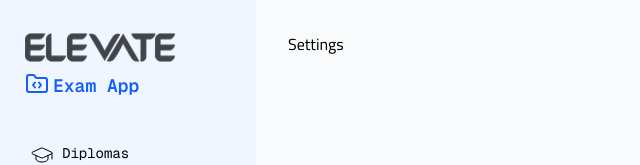
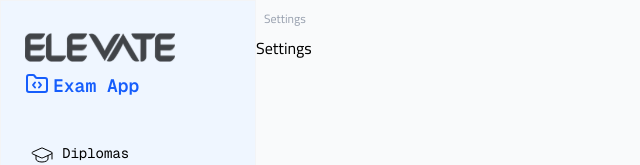
Before and after one commit to mhmd-salah/exam-app, a Next.js app: page /en/settings in a window 1280 px wide. Shown: the top 165 px of the page, without its empty margins (0-640 px from the left). Built offline with nearby package versions, Linux system fonts and the light colour scheme.

Commit message:
feat(dashboard): add dashboard breadcrumb

```diff
--- a/src/app/[locale]/(dashboard)/layout.tsx
+++ b/src/app/[locale]/(dashboard)/layout.tsx
@@ -1,4 +1,5 @@
 import Sidebar from "@/features/dashboard/components/Sidebar";
+import DashboardBreadCrumb from "./../../../features/dashboard/components/DashboardBreadcrumb";
 
 interface IProps {
   children: React.ReactNode;
@@ -9,7 +10,14 @@ export default function DiplomasLayout({ children }: IProps) {
     <div className="mint-h-screen flex bg-gray-50">
       <Sidebar />
 
-      <main className="flex-1 overflow-y-auto p-8">{children}</main>
+      <main className="flex-1 ">
+        <div className="px-2 py-2">
+          <DashboardBreadCrumb/>
+        </div>
+        <div className="overflow-y-auto ">
+        {children}
+        </div>
+      </main>
     </div>
   );
 }
--- /dev/null
+++ b/src/features/dashboard/components/DashboardBreadcrumb.tsx
@@ -0,0 +1,56 @@
+"use client";
+
+import { Link, usePathname } from "@/i18n/navigation";
+
+import {
+  Breadcrumb,
+  BreadcrumbItem,
+  BreadcrumbLink,
+  BreadcrumbList,
+  BreadcrumbPage,
+  BreadcrumbSeparator,
+} from "@/shared/components/ui/breadcrumb";
+
+const breadcrumbLabels: Record<string, string> = {
+  dashboard: "Dashboard",
+  diplomas: "Diplomas",
+  settings: "Settings",
+};
+
+const DashboardBreadCrumb = () => {
+  const pathname = usePathname();
+
+  const segments = pathname.split("/").filter(Boolean);
+
+  return (
+    <Breadcrumb>
+      <BreadcrumbList>
+        {segments.map((segment, index) => {
+          const href = "/" + segments.slice(0, index + 1).join("/");
+          const isLast = index === segments.length - 1;
+          const label = breadcrumbLabels[segment] ?? segment;
+
+          return (
+            <div key={href}>
+              {index > 0 && <BreadcrumbSeparator className="text-gray-400" />}
+
+              <BreadcrumbItem>
+                {isLast ? (
+                  <BreadcrumbPage className="text-xs text-gray-400">{label}</BreadcrumbPage>
+                ) : (
+                  <BreadcrumbLink>
+                    <Link href={href} className="text-xs text-gray-400">
+                      {label}
+                    </Link>
+                  </BreadcrumbLink>
+                )}
+              </BreadcrumbItem>
+            </div>
+          );
+        })}
+      </BreadcrumbList>
+    </Breadcrumb>
+  );
+};
+
+export default DashboardBreadCrumb;
--- /dev/null
+++ b/src/shared/components/ui/breadcrumb.tsx
@@ -0,0 +1,124 @@
+import * as React from "react"
+import { mergeProps } from "@base-ui/react/merge-props"
+import { useRender } from "@base-ui/react/use-render"
+import { cn } from "cn"
+import { ChevronRightIcon, MoreHorizontalIcon } from "lucide-react"
+
+function Breadcrumb({ className, ...props }: React.ComponentProps<"nav">) {
+  return (
+    <nav
+      aria-label="breadcrumb"
+      data-slot="breadcrumb"
+      className={cn(className)}
+      {...props}
+    />
+  )
+}
+
+function BreadcrumbList({ className, ...props }: React.ComponentProps<"ol">) {
+  return (
+    <ol
+      data-slot="breadcrumb-list"
+      className={cn(
+        "flex flex-wrap items-center gap-1.5 text-sm wrap-break-word text-muted-foreground",
+        className
+      )}
+      {...props}
+    />
+  )
+}
+
+function BreadcrumbItem({ className, ...props }: React.ComponentProps<"li">) {
+  return (
+    <li
+      data-slot="breadcrumb-item"
+      className={cn("inline-flex items-center gap-1", className)}
+      {...props}
+    />
+  )
+}
+
+function BreadcrumbLink({
+  className,
+  render,
+  ...props
+}: useRender.ComponentProps<"a">) {
+  return useRender({
+    defaultTagName: "a",
+    props: mergeProps<"a">(
+      {
+        className: cn("transition-colors hover:text-foreground", className),
+      },
+      props
+    ),
+    render,
+    state: {
+      slot: "breadcrumb-link",
+    },
+  })
+}
+
+function BreadcrumbPage({ className, ...props }: React.ComponentProps<"span">) {
+  return (
+    <span
+      data-slot="breadcrumb-page"
+      role="link"
+      aria-disabled="true"
+      aria-current="page"
+      className={cn("font-normal text-foreground", className)}
+      {...props}
+    />
+  )
+}
+
+function BreadcrumbSeparator({
+  children,
+  className,
+  ...props
+}: React.ComponentProps<"li">) {
+  return (
+    <li
+      data-slot="breadcrumb-separator"
+      role="presentation"
+      aria-hidden="true"
+      className={cn("[&>svg]:size-3.5", className)}
+      {...props}
+    >
+      {children ?? (
+        <ChevronRightIcon />
+      )}
+    </li>
+  )
+}
+
+function BreadcrumbEllipsis({
+  className,
+  ...props
+}: React.ComponentProps<"span">) {
+  return (
+    <span
+      data-slot="breadcrumb-ellipsis"
+      role="presentation"
+      aria-hidden="true"
+      className={cn(
+        "flex size-5 items-center justify-center [&>svg]:size-4",
+        className
+      )}
+      {...props}
+    >
+      <MoreHorizontalIcon
+      />
+      <span className="sr-only">More</span>
+    </span>
+  )
+}
+
+export {
+  Breadcrumb,
+  BreadcrumbList,
+  BreadcrumbItem,
+  BreadcrumbLink,
+  BreadcrumbPage,
+  BreadcrumbSeparator,
+  BreadcrumbEllipsis,
+}
```
